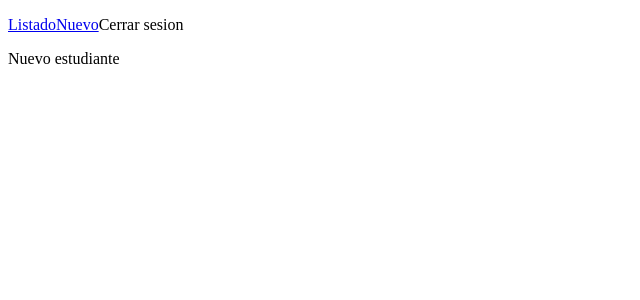
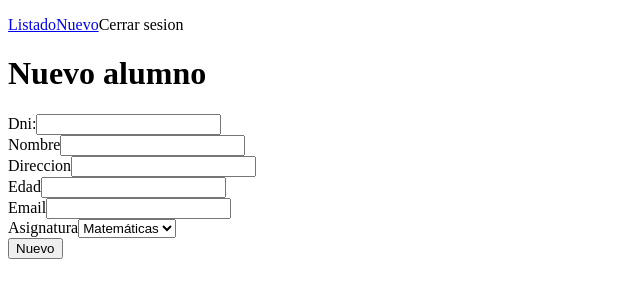
Before and after one commit to NelsonOrtizLeal/Sistema_Escolar_Backend, a React (Vite) app: page /student in a window 1280 px wide. Shown: the top 300 px of the page, without its empty margins (0-640 px from the left). Built offline with nearby package versions, Linux system fonts and the light colour scheme.

Commit message:
Update: Componente StudentNew

```diff
--- a/src/StudentNew.jsx
+++ b/src/StudentNew.jsx
@@ -1,9 +1,113 @@
-import { Header } from './Header';
+import { Header } from "./Header";
+import { useState } from "react";
+import * as API from "./services/data";
+
 export function StudentNew() {
-    return (
-        <>
-            <Header />
-            <p>Nuevo estudiante</p>
-        </>
-    );
+  const [student, setStudent] = useState({
+    dni: "",
+    nombre: "",
+    direccion: "",
+    edad: "",
+    email: "",
+    asignatura: "1",
+  });
+
+  async function handleSubmit(e) {
+    e.preventDefault();
+
+    const response = await API.createStudent(student);
+
+    if(response === "true"){
+        alert("Alumno matriculado");
+        document.getElementById("formulario").reset();
+    }else{
+        alert("Error al insertar el alumno");
+    }
+  }
+
+  return (
+    <>
+      <Header />
+      <h1>Nuevo alumno</h1>
+      <form id="formulario" onSubmit={handleSubmit}>
+        <label htmlFor="dni">Dni:</label>
+        <input
+          type="text"
+          id="dni"
+          required
+          onChange={(event) =>
+            setStudent({ ...student, dni: event.target.value })
+          }
+        ></input>
+
+        <br></br>
+
+        <label htmlFor="nombre">Nombre</label>
+        <input
+          type="text"
+          id="nombre"
+          required
+          onChange={(event) =>
+            setStudent({ ...student, nombre: event.target.value })
+          }
+        ></input>
+
+        <br></br>
+
+        <label htmlFor="direccion">Direccion</label>
+        <input
+          type="text"
+          id="direccion"
+          required
+          onChange={(event) =>
+            setStudent({ ...student, direccion: event.target.value })
+          }
+        ></input>
+
+        <br></br>
+
+        <label htmlFor="edad">Edad</label>
+        <input
+          type="number"
+          minLength={15}
+          id="edad"
+          required
+          onChange={(event) =>
+            setStudent({ ...student, edad: event.target.value })
+          }
+        ></input>
+
+        <br></br>
+
+        <label htmlFor="email">Email</label>
+        <input
+          type="email"
+          id="email"
+          required
+          onChange={(event) =>
+            setStudent({ ...student, email: event.target.value })
+          }
+        ></input>
+
+        <br></br>
+
+        <label htmlFor="asignatura">Asignatura</label>
+        <select
+          id="asignatura"
+          onChange={(event) =>
+            setStudent({ ...student, asignatura: event.target.value })
+          }
+        >
+          <option value="1">Matemáticas</option>
+          <option value="2">Informática</option>
+          <option value="3">Inglés</option>
+          <option value="4">Lengua</option>
+        </select>
+
+        <br></br>
+
+        <input type="submit" id="editar" value="Nuevo"></input>
+      </form>
+    </>
+  );
 }
--- a/src/services/data.js
+++ b/src/services/data.js
@@ -26,3 +26,24 @@ export function getAlumnoProfesor(usuario){
         }
     ).then(data => data.json())
 }
+
+// Funcion para agregar un nuevo alumno
+export function createStudent(student){
+    const data = {
+        dni: student.dni,
+        nombre: student.nombre,
+        direccion: student.direccion,
+        edad: student.edad,
+        email: student.email
+    }
+
+    return fetch(URL + "/Alumno/alumno?id_asignatura=" + student.asignatura,
+        {
+            method: "POST",
+            body: JSON.stringify(data),
+            headers: {
+                "content-Type": "application/json"
+            }
+        }
+    ).then(data => data.text())
+}
```
